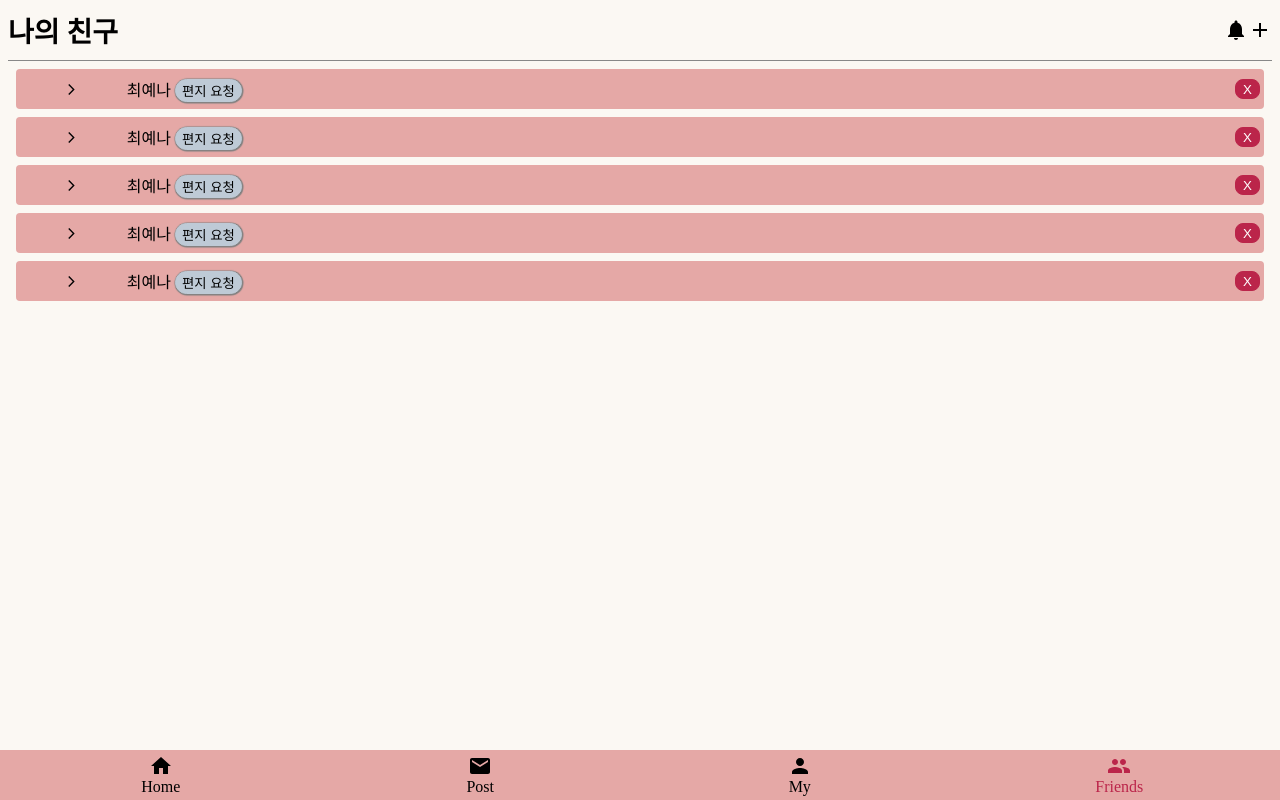
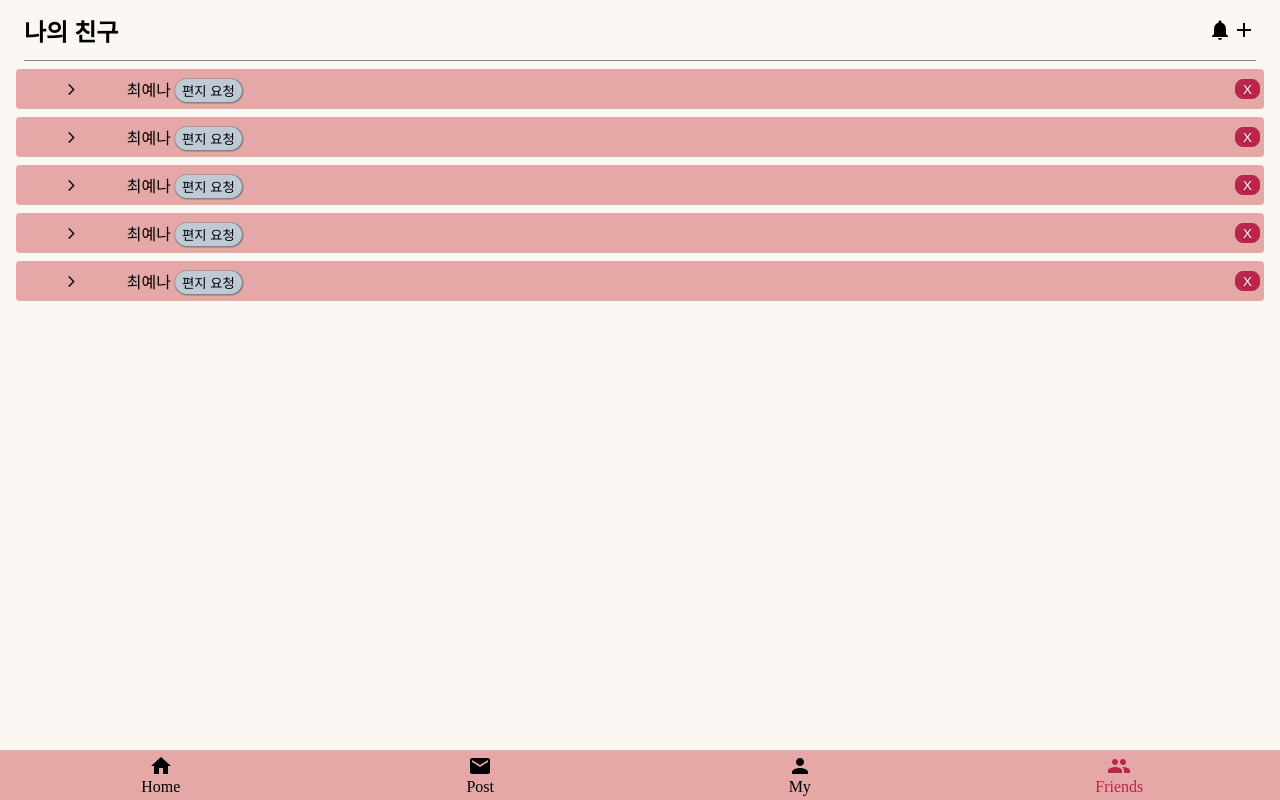
Before and after one commit to SWAcademy-Team-3/todoclient, a React (Create React App) app: page /friends in a window 1280 px wide. Built offline with nearby package versions, Linux system fonts and the light colour scheme; a web font is replaced by a local one.

Commit message:
[Add] 컴포넌트 크기 조정

```diff
--- a/src/components/Header.js
+++ b/src/components/Header.js
@@ -1,5 +1,3 @@
-import "../style/index.scss";
-
 export default function Header({ left, middle, right, isHr = false }) {
   return (
     <div
--- a/src/page/Friends.js
+++ b/src/page/Friends.js
@@ -19,7 +19,7 @@ export default function Friends() {
     </>
   );
   return (
-    <>
+    <div className="marginDiv">
       <Header left={HeaderLeft} right={HeaderRight} isHr={true} />
       <div id="friendsContents">
         <FriendsToggle />
@@ -28,6 +28,6 @@ export default function Friends() {
         <FriendsToggle />
         <FriendsToggle />
       </div>
-    </>
+    </div>
   );
 }
--- a/src/page/My.js
+++ b/src/page/My.js
@@ -11,7 +11,7 @@ import tempImg from "../assets/images/chuu.jpg";
 export default function My() {
   const coinChip = <Chip emoji={coinEmoji} number={100} />;
   return (
-    <div className="myDiv">
+    <div className="marginDiv">
       <Header left={"chuu"} right={coinChip} />
       <ProfileDetail
         profileImg={tempImg}
--- a/src/page/Post.js
+++ b/src/page/Post.js
@@ -10,11 +10,13 @@ export default function Post() {
   const [open, setOpen] = useState(false);
   return (
     <>
-      <div className="PostHeader">
-        <span className="linkText">이전 편지 읽으러 가기</span>
-        <div style={{ display: "flex" }}>
-          <Chip number={10} emoji={postEmoji} />
-          <Chip number={100} emoji={coinEmoji} />
+      <div className="marginDiv">
+        <div className="PostHeader">
+          <span className="linkText">이전 편지 읽으러 가기</span>
+          <div style={{ display: "flex" }}>
+            <Chip number={10} emoji={postEmoji} />
+            <Chip number={100} emoji={coinEmoji} />
+          </div>
         </div>
       </div>
       <div className="PostDiv" onClick={() => setOpen(!open)}>
--- a/src/style/index.scss
+++ b/src/style/index.scss
@@ -13,6 +13,7 @@ $background-color: #fbf8f3;
   position: relative;
   font-family: "GowunBatang";
   background-color: $background-color;
+  overflow-x: hidden;
 }
 
 // contents와 navigation으로 구분
@@ -167,7 +168,7 @@ $background-color: #fbf8f3;
   }
 
   & > :nth-child(1) {
-    font-size: 28px;
+    font-size: 24px;
     font-weight: 600;
   }
 
@@ -179,7 +180,6 @@ $background-color: #fbf8f3;
 }
 
 #friendsContents {
-  margin: 0 16px;
   max-height: calc(100vh - 120px);
   overflow: scroll;
 }
@@ -290,7 +290,7 @@ $background-color: #fbf8f3;
 
 .PostHeader {
   display: flex;
-  margin: 12px;
+  margin: 12px 0;
   justify-content: space-between;
   align-items: center;
 
@@ -300,7 +300,7 @@ $background-color: #fbf8f3;
 }
 
 .PostDiv {
-  width: 90%;
+  width: 100%;
   align-self: center;
   position: absolute;
   bottom: 10%;
@@ -318,7 +318,7 @@ $background-color: #fbf8f3;
   margin-left: 8px;
 }
 
-.myDiv {
+.marginDiv {
   margin: 0 16px;
 }
 
```
